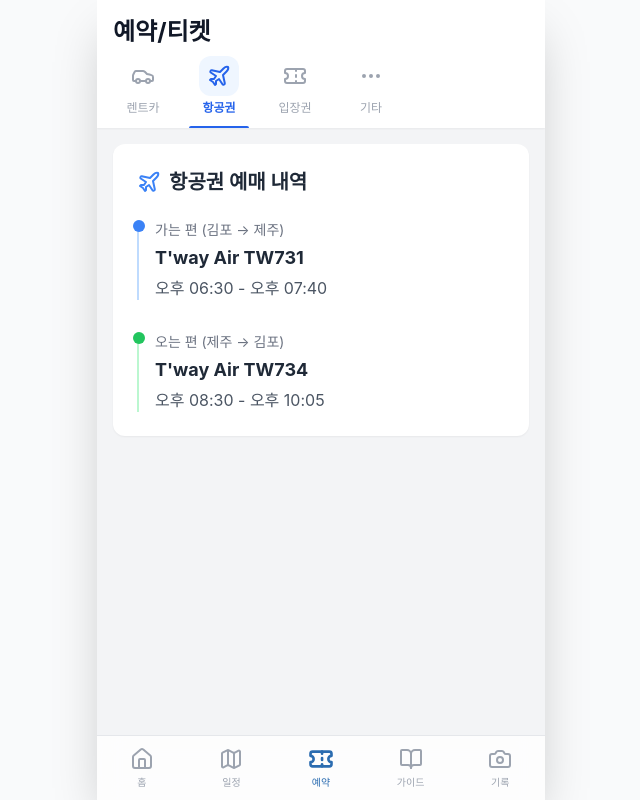
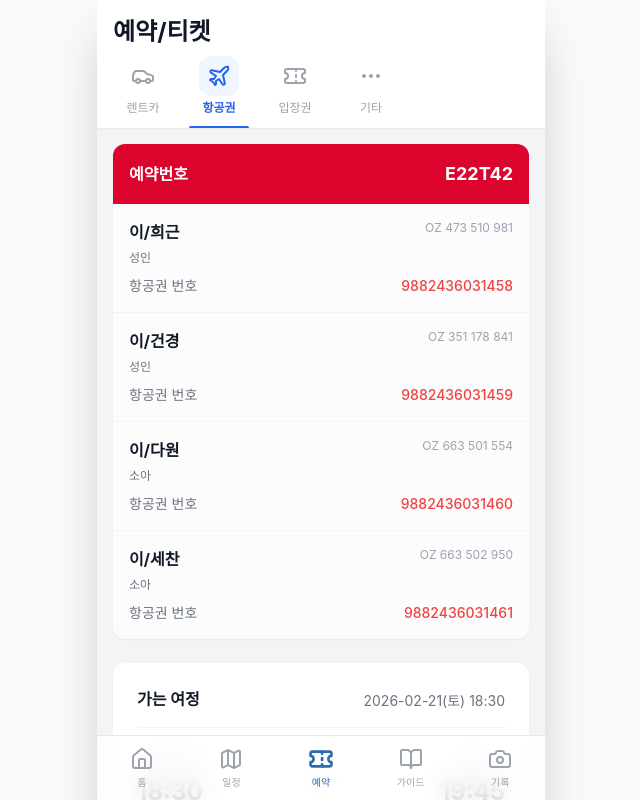
Before and after one commit to jgjeong730/jejutrekking1, a React (Vite) app: page /#/reservations in a window 1280 px wide. Both pictures are taken after a click on the button "항공권". Shown: the top 800 px of the page, without its empty margins (319-959 px from the left). Built offline with nearby package versions, Linux system fonts and the light colour scheme.

Commit message:
Fix: Add missing properties to Flight type

```diff
--- a/src/data/reservations.ts
+++ b/src/data/reservations.ts
@@ -2,25 +2,37 @@
 
 export const RESERVATIONS: ReservationData = {
     flights: {
+        reservationNumber: "E22T42",
+        paymentDate: "2026-02-16",
+        totalCost: 85600,
+        passengers: [
+            { name: "이/희근", type: "성인", ticketNumber: "9882436031458", memberId: "OZ 473 510 981" },
+            { name: "이/건경", type: "성인", ticketNumber: "9882436031459", memberId: "OZ 351 178 841" },
+            { name: "이/다원", type: "소아", ticketNumber: "9882436031460", memberId: "OZ 663 501 554" },
+            { name: "이/세찬", type: "소아", ticketNumber: "9882436031461", memberId: "OZ 663 502 950" }
+        ],
         outgoing: {
-            airline: "T'way Air",
-            flightNumber: "TW731",
+            airline: "Asiana Airlines",
+            flightNumber: "OZ8983",
             departureTime: "2026-02-21T18:30:00",
-            arrivalTime: "2026-02-21T19:40:00",
-            departureAirport: "GMP (Gimpo)",
-            arrivalAirport: "CJU (Jeju)",
+            arrivalTime: "2026-02-21T19:45:00",
+            departureAirport: "GMP Seoul/Gimpo",
+            arrivalAirport: "CJU Jeju",
+            duration: "1h 15m",
+            aircraft: "A330",
+            seatClass: "비즈니스(마일리지)(I)"
         },
         incoming: {
-            airline: "T'way Air",
-            flightNumber: "TW734",
-            departureTime: "2026-02-25T20:30:00",
+            airline: "Asiana Airlines",
+            flightNumber: "OZ8986",
+            departureTime: "2026-02-25T20:50:00",
             arrivalTime: "2026-02-25T22:05:00",
-            departureAirport: "CJU (Jeju)",
-            arrivalAirport: "GMP (Gimpo)",
-        },
-        passengers: ["Lee Hee-keun", "Adult 2", "Child 1", "Child 2"],
-        totalCost: 81600,
-        paymentMethod: "Mileage + Tax/Fuel Surcharge",
+            departureAirport: "CJU Jeju",
+            arrivalAirport: "GMP Seoul/Gimpo",
+            duration: "1h 15m",
+            aircraft: "A330",
+            seatClass: "비즈니스(마일리지)(I)"
+        }
     },
     car: {
         company: "제주속으로",
--- a/src/pages/Reservations.tsx
+++ b/src/pages/Reservations.tsx
@@ -102,39 +102,120 @@
     };
 
     const FlightView = () => (
-        <motion.div initial={{ opacity: 0, y: 10 }} animate={{ opacity: 1, y: 0 }} exit={{ opacity: 0, y: -10 }} className="space-y-4">
-            <div className="bg-white rounded-xl shadow-sm p-6">
-                <div className="flex items-center mb-6">
-                    <Plane className="w-6 h-6 text-blue-500 mr-2" />
-                    <h2 className="text-xl font-bold text-gray-800">항공권 예매 내역</h2>
+        <motion.div initial={{ opacity: 0, y: 10 }} animate={{ opacity: 1, y: 0 }} exit={{ opacity: 0, y: -10 }} className="space-y-6">
+
+            {/* Reservation Header Card */}
+            <div className="bg-white rounded-xl shadow-sm overflow-hidden">
+                <div className="bg-[#DC032D] p-4 flex justify-between items-center text-white">
+                    <span className="font-bold">예약번호</span>
+                    <span className="font-bold text-lg">{flights.reservationNumber}</span>
+                </div>
+                <div className="divide-y divide-gray-100">
+                    {flights.passengers.map((p, idx) => (
+                        <div key={idx} className="p-4 bg-gray-50/50">
+                            <div className="flex justify-between items-start mb-2">
+                                <div>
+                                    <h3 className="font-bold text-gray-900">{p.name}</h3>
+                                    <span className="text-xs text-gray-500">{p.type}</span>
+                                </div>
+                                {p.memberId && <div className="text-xs text-gray-400">{p.memberId}</div>}
+                            </div>
+                            <div className="flex justify-between items-center text-sm">
+                                <span className="text-gray-500">항공권 번호</span>
+                                <span className="font-medium text-red-500 truncate">{p.ticketNumber}</span>
+                            </div>
+                        </div>
+                    ))}
+                </div>
+            </div>
+
+            {/* Outgoing Itinerary */}
+            <div className="bg-white rounded-xl shadow-sm overflow-hidden p-6">
+                <div className="flex justify-between items-end mb-6 border-b border-gray-100 pb-4">
+                    <div className="font-bold text-gray-900">가는 여정</div>
+                    <div className="text-sm text-gray-500">{formatFullDate(new Date(flights.outgoing.departureTime))}</div>
                 </div>
 
-                <div className="space-y-8">
-                    {/* Outgoing */}
-                    <div className="relative pl-4 border-l-2 border-blue-200">
-                        <div className="absolute -left-1.5 top-0 w-3 h-3 bg-blue-500 rounded-full"></div>
-                        <div className="text-sm text-gray-500 mb-1">가는 편 (김포 &rarr; 제주)</div>
-                        <div className="text-lg font-bold text-gray-800 mb-1">{flights.outgoing.airline} {flights.outgoing.flightNumber}</div>
-                        <div className="text-gray-600">
-                            {new Date(flights.outgoing.departureTime).toLocaleTimeString('ko-KR', { hour: '2-digit', minute: '2-digit' })}
-                            {" - "}
-                            {new Date(flights.outgoing.arrivalTime).toLocaleTimeString('ko-KR', { hour: '2-digit', minute: '2-digit' })}
+                <div className="flex justify-between items-center mb-6 text-center">
+                    <div>
+                        <div className="text-sm text-gray-500 mb-1">서울/김포</div>
+                        <div className="text-2xl font-bold text-gray-900">
+                            {new Date(flights.outgoing.departureTime).toLocaleTimeString('ko-KR', { hour: '2-digit', minute: '2-digit', hour12: false })}
                         </div>
                     </div>
-
-                    {/* Incoming */}
-                    <div className="relative pl-4 border-l-2 border-green-200">
-                        <div className="absolute -left-1.5 top-0 w-3 h-3 bg-green-500 rounded-full"></div>
-                        <div className="text-sm text-gray-500 mb-1">오는 편 (제주 &rarr; 김포)</div>
-                        <div className="text-lg font-bold text-gray-800 mb-1">{flights.incoming.airline} {flights.incoming.flightNumber}</div>
-                        <div className="text-gray-600">
-                            {new Date(flights.incoming.departureTime).toLocaleTimeString('ko-KR', { hour: '2-digit', minute: '2-digit' })}
-                            {" - "}
-                            {new Date(flights.incoming.arrivalTime).toLocaleTimeString('ko-KR', { hour: '2-digit', minute: '2-digit' })}
+                    <div className="flex-1 px-4 relative">
+                        <div className="h-px bg-gray-300 w-full absolute top-1/2 left-0"></div>
+                        <span className="relative bg-white px-2 text-xs text-gray-400">직항</span>
+                    </div>
+                    <div>
+                        <div className="text-sm text-gray-500 mb-1">제주</div>
+                        <div className="text-2xl font-bold text-gray-900">
+                            {new Date(flights.outgoing.arrivalTime).toLocaleTimeString('ko-KR', { hour: '2-digit', minute: '2-digit', hour12: false })}
                         </div>
                     </div>
                 </div>
+
+                <div className="space-y-2 text-sm">
+                    <div className="flex justify-between py-2 border-b border-gray-50 border-dashed">
+                        <span className="text-gray-500">편명</span>
+                        <span className="font-medium text-gray-900 underline decoration-gray-300">{flights.outgoing.flightNumber} <span className="text-gray-400 no-underline text-xs bg-gray-100 px-1 rounded">{flights.outgoing.aircraft}</span></span>
+                    </div>
+                    <div className="flex justify-between py-2">
+                        <span className="text-gray-500">클래스</span>
+                        <span className="font-medium text-gray-900">{flights.outgoing.seatClass}</span>
+                    </div>
+                </div>
             </div>
+
+            {/* Incoming Itinerary */}
+            <div className="bg-white rounded-xl shadow-sm overflow-hidden p-6">
+                <div className="flex justify-between items-end mb-6 border-b border-gray-100 pb-4">
+                    <div className="font-bold text-gray-900">오는 여정</div>
+                    <div className="text-sm text-gray-500">{formatFullDate(new Date(flights.incoming.departureTime))}</div>
+                </div>
+
+                <div className="flex justify-between items-center mb-6 text-center">
+                    <div>
+                        <div className="text-sm text-gray-500 mb-1">제주</div>
+                        <div className="text-2xl font-bold text-gray-900">
+                            {new Date(flights.incoming.departureTime).toLocaleTimeString('ko-KR', { hour: '2-digit', minute: '2-digit', hour12: false })}
+                        </div>
+                    </div>
+                    <div className="flex-1 px-4 relative">
+                        <div className="h-px bg-gray-300 w-full absolute top-1/2 left-0"></div>
+                        <span className="relative bg-white px-2 text-xs text-gray-400">직항</span>
+                    </div>
+                    <div>
+                        <div className="text-sm text-gray-500 mb-1">서울/김포</div>
+                        <div className="text-2xl font-bold text-gray-900">
+                            {new Date(flights.incoming.arrivalTime).toLocaleTimeString('ko-KR', { hour: '2-digit', minute: '2-digit', hour12: false })}
+                        </div>
+                    </div>
+                </div>
+
+                <div className="space-y-2 text-sm">
+                    <div className="flex justify-between py-2 border-b border-gray-50 border-dashed">
+                        <span className="text-gray-500">편명</span>
+                        <span className="font-medium text-gray-900 underline decoration-gray-300">{flights.incoming.flightNumber} <span className="text-gray-400 no-underline text-xs bg-gray-100 px-1 rounded">{flights.incoming.aircraft}</span></span>
+                    </div>
+                    <div className="flex justify-between py-2">
+                        <span className="text-gray-500">클래스</span>
+                        <span className="font-medium text-gray-900">{flights.incoming.seatClass}</span>
+                    </div>
+                </div>
+            </div>
+
+            {/* Payment Info */}
+            <div className="bg-gray-100 p-4 rounded-xl text-sm">
+                <div className="flex justify-between mb-1">
+                    <span className="text-gray-600">총 결제금액</span>
+                    <span className="font-bold text-lg text-red-600">KRW {flights.totalCost.toLocaleString()}</span>
+                </div>
+                <div className="text-xs text-gray-400 text-right">
+                    {flights.paymentDate} 카드결제 완료
+                </div>
+            </div>
+
         </motion.div>
     );
 
--- a/src/types/index.ts
+++ b/src/types/index.ts
@@ -5,6 +5,10 @@
     arrivalTime: string;
     departureAirport: string;
     arrivalAirport: string;
+    duration?: string;
+    logo?: string;
+    aircraft?: string;
+    seatClass?: string;
 }
 
 export interface RentalCar {
@@ -30,13 +34,21 @@
     notes?: string;
 }
 
+export interface Passenger {
+    name: string;
+    type: '성인' | '소아';
+    ticketNumber: string;
+    memberId?: string; // OZ number
+}
+
 export interface ReservationData {
     flights: {
+        reservationNumber: string; // e.g. E22T42
         outgoing: Flight;
         incoming: Flight;
-        passengers: string[];
+        passengers: Passenger[];
+        paymentDate: string;
         totalCost: number;
-        paymentMethod: string;
     };
     car: RentalCar;
     accommodations: Accommodation[];
```
